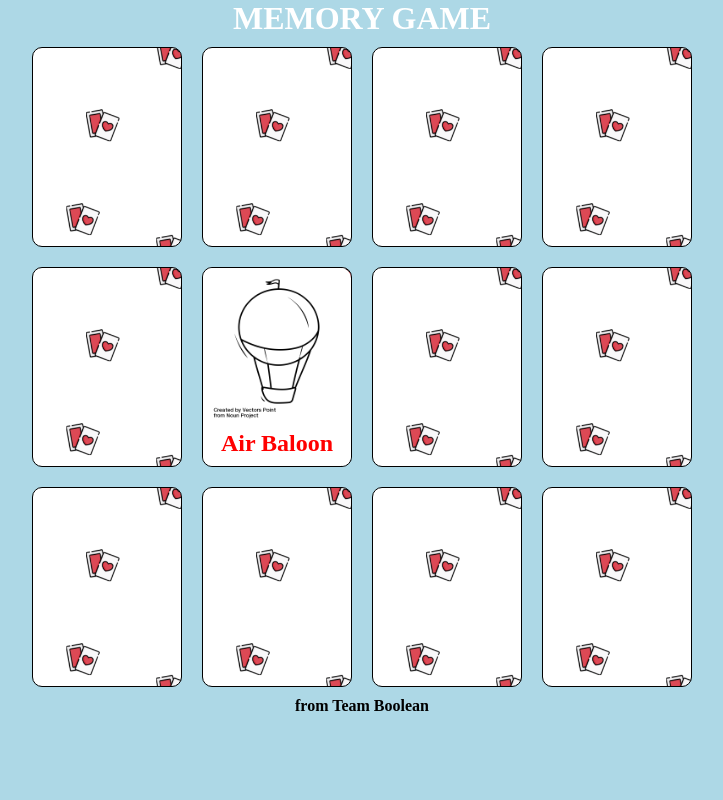
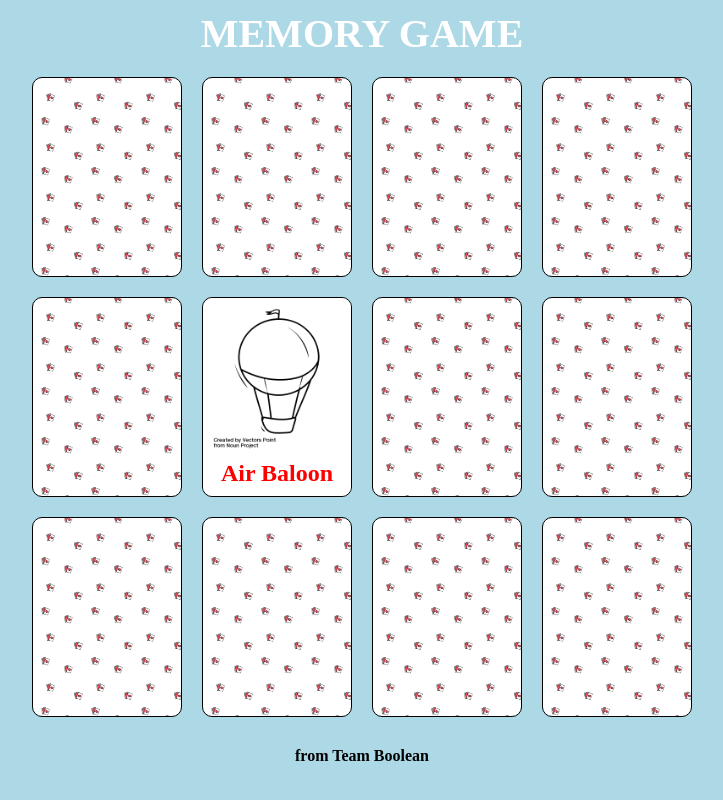
Before and after one commit to Lex95/html-css-memory, a plain HTML site: page index.html in a window 1280 px wide. Shown: the whole page, without its empty margins (278-1001 px from the left). Drawn offline with Linux system fonts and the light colour scheme.

Commit message:
modifiche di stile al css

```diff
--- a/style.css
+++ b/style.css
@@ -12,6 +12,8 @@ body {
 header > h1 {
     color: white;
     text-align: center;
+    font-size: 40px;
+    margin: 10px;
 }
 .row {
     width: 680px;
@@ -28,7 +30,7 @@ header > h1 {
     float: left;
     margin: 10px;
     background-image: url(img/pattern.png);
-    background-size: cover;
+    background-size: 100px;
     border: 1px solid black;
     border-radius: 10px;
 }
@@ -70,6 +72,9 @@ header > h1 {
 .orange {
     color: orangered;
 }
+footer {
+    margin: 20px 0 40px 0;
+}
 footer > h4 {
     text-align: center;
 }
```
Also changed, not shown: index.html (+3 -0 lines).
